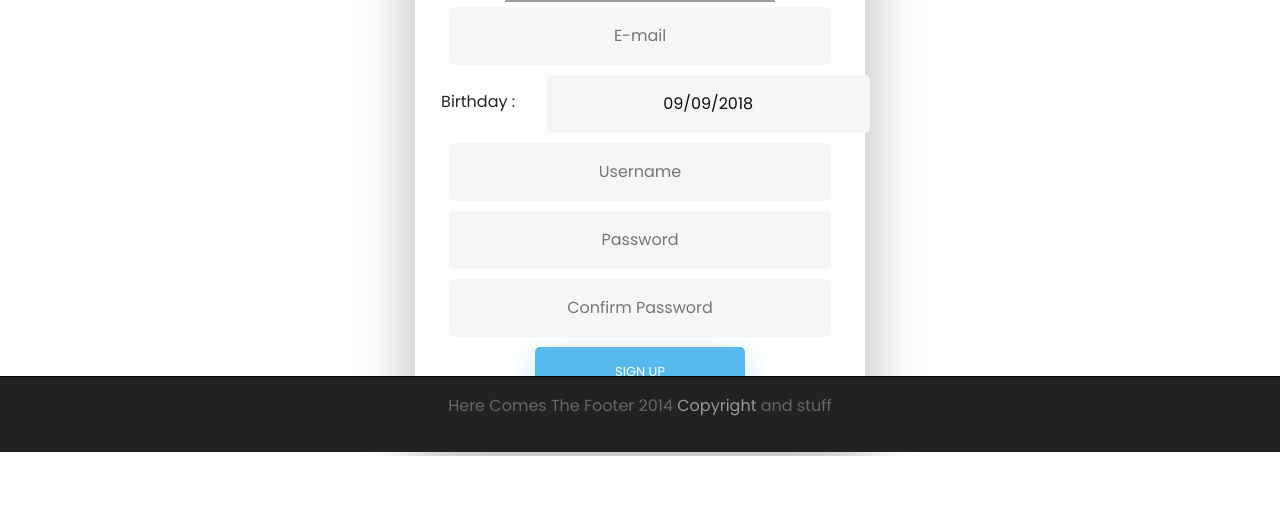
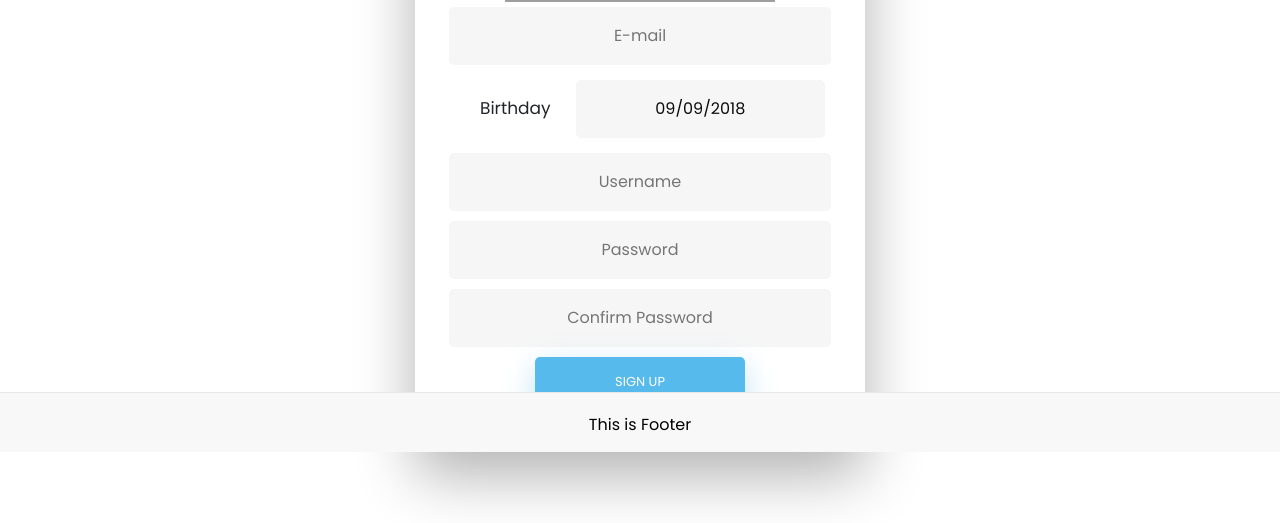
Before and after one commit to suchananw/mobile-front, a React (Create React App) app: page / in a window 1280 px wide. Both pictures are taken after a click on the element "SIGN UP". Shown: the part 348-871 px from the top of the page. Before the commit the page ends 804 px from the top, so only its background shows below. Built offline with nearby package versions, Linux system fonts and the light colour scheme; grey boxes are pictures that could not be loaded.

Commit message:
add router,footer

```diff
--- a/src/App.js
+++ b/src/App.js
@@ -3,7 +3,7 @@ import './App.css';
 import Login from './components/LogIn/login';
 import Navbar from './components/Navbar/Navbar';
 import SearchPanel from './components/searchPanel/searchPanel';
-import {Router, Switch, Route,Redirect} from 'react-router-dom';
+import {Router, Switch, Route,Redirect,IndexRoute} from 'react-router-dom';
 import Footer from './components/Footer/Footer';
 class App extends Component {
   constructor() {
--- a/src/components/Footer/Footer.js
+++ b/src/components/Footer/Footer.js
@@ -1,21 +1,48 @@
 import React, { Component } from 'react';
-import searchPanel from '../searchPanel/searchPanel';
-import {Link} from 'react-router-dom';
 import './footer.css';
 
-export default class Navbar extends Component {
-  constructor(props) {
-    super(props);
+var style = {
+      backgroundColor: "#F8F8F8",
+      borderTop: "1px solid #E7E7E7",
+      textAlign: "center",
+      padding: "20px",
+      position: "fixed",
+      left: "0",
+      bottom: "0",
+      height: "60px",
+      width: "100%",
   }
 
+  var phantom = {
+    display: 'block',
+    padding: '20px',
+    height: '60px',
+    width: '100%',
+  }
 
-  render() {
+  function Footer({ children }) {
     return (
-        <footer>
-  <div class="container">
-    <p>Here Comes The Footer 2014 <a href=""> Copyright</a> and stuff</p>
-  </div>
-</footer>
-    );
+        <div>
+            <div style={phantom} />
+            <div style={style}>
+                { children }
+                <p>This is Footer</p>
+            </div>
+        </div>
+    )
   }
-}
+  export default Footer
+
+  // class Footer extends Component {
+
+  //   render() {
+  //     return (
+  //       <div class="footer">
+  //         <p>Place sticky footer content here.</p>\
+  //     </div>
+
+
+  //     );
+  //   }
+  // }
+  // export default Footer
--- a/src/components/Footer/footer.css
+++ b/src/components/Footer/footer.css
@@ -1,24 +1,20 @@
-footer {
-    color: #666;
+.footer {
+    display: block;
     background: #222;
-    position: fixed;
-    bottom: 0px;
-    padding: 17px 0 18px 0;
-    border-top: 1px solid #000;
     text-align: center;
     width: 100%;
-    bottom: 0px;
-  }
-  footer a {
-    color: #999;
-  }
-  footer a:hover {
-    color: #efefef;
-  }
+    padding: 17px 0 18px 0;
+    padding-top: 4vh;
+    height: inherit;
+ }
+p {
+  color: black;
+}
+
 
   /* responsive footer fix by Aalaap Ghag
   This is where the magic happens */
-  @media (max-width: 767px) {
+ /* @media (max-width: 767px) {
 
     footer  {
       padding-left: 20px;
@@ -28,4 +24,4 @@ footer {
 
   .container {
     max-width: 940px;
-  }
+  } */
--- a/src/components/LogIn/login.css
+++ b/src/components/LogIn/login.css
@@ -32,7 +32,6 @@ h2 {
 /* STRUCTURE */
 
 .birthday {
-
   align-items: center;
   flex-direction: column;
   justify-content: center;
@@ -42,8 +41,8 @@ h2 {
   padding: 15px;
   text-align: center;
   text-decoration: none;
-  display: inline-block;
-  font-size: 16px;
+  display: inline-flex;
+  font-size: 17px;
 }
 
 .wrapper {
@@ -82,6 +81,8 @@ h2 {
 #datePicker {
   display: inline-flex;
   text-align: center;
+  width: 80%;
+  margin: 5px;
 }
 
 /* TABS */
--- a/src/components/SignUp/SignUp.js
+++ b/src/components/SignUp/SignUp.js
@@ -33,7 +33,7 @@ export default class SignUp extends Component {
   }
 
   onDateChange = (event) => {
-    this.setState({birthday: event.target.value})
+    this.setState({birthday: event})
   }
 
   onSubmitSignUp = (e) => {
@@ -59,7 +59,7 @@ export default class SignUp extends Component {
         <form onSubmit = {this.onSubmitSignUp}>
           <img src="http://danielzawadzki.com/codepen/01/icon.svg" id="icon" alt="User Icon" />
           <input onChange={this.onEmailChange} type="email" placeholder="E-mail" required/>
-          <div id='datePicker'><label className='birthday'>Birthday :</label><DatePicker id="date" onChange={this.onDateChange} selected={this.state.birthday} onChange={this.onDateChange} /></div>
+          <div id='datePicker'><label className='birthday'>Birthday</label><DatePicker id="date" onChange={this.onDateChange} selected={this.state.birthday} onChange={this.onDateChange} /></div>
           <input onChange={this.onUsernameChange} type="text" placeholder="Username" required/>
           <input onChange={this.onPasswordChange} type="password"  placeholder="Password" required/>
           <input type="password"  placeholder="Confirm Password" required/>
```
